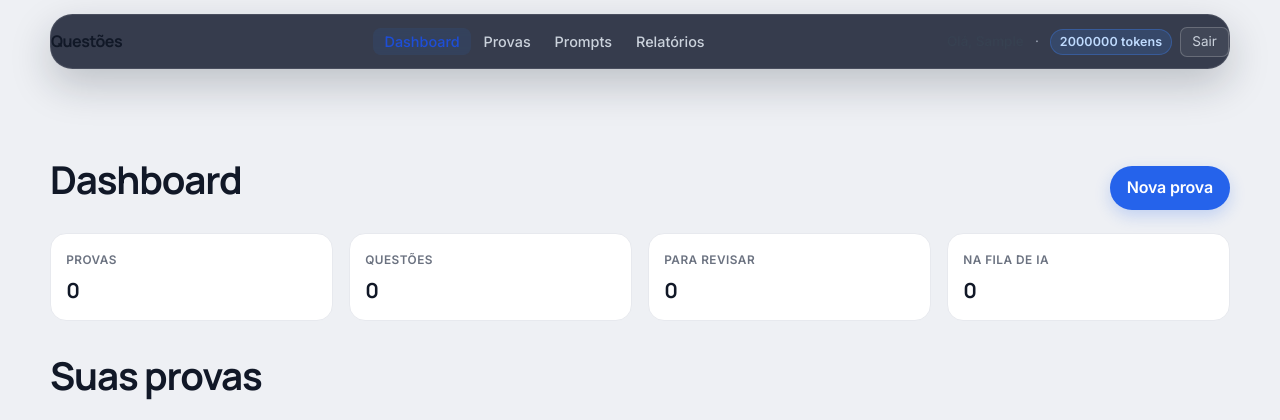
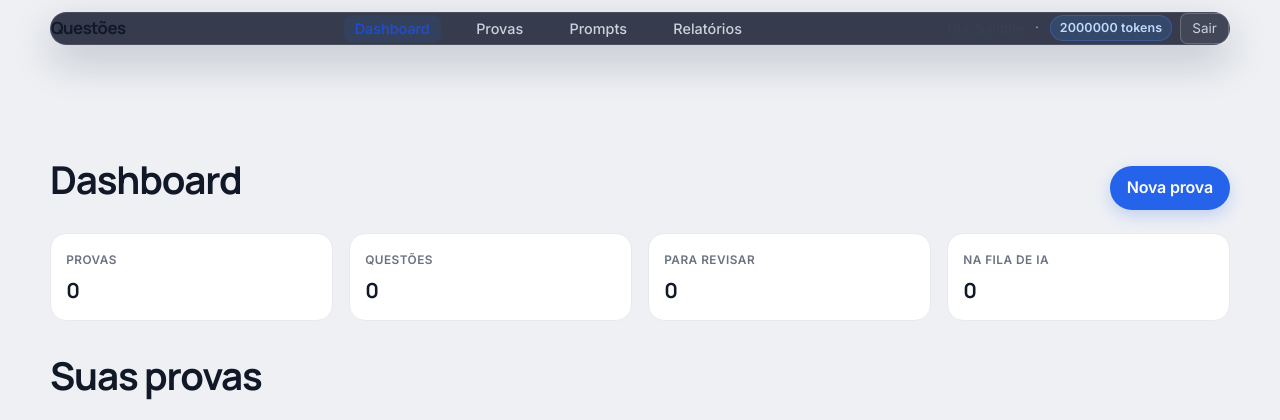
Before and after one commit to rigst/sistema_questoes, a Django app: page / in a window 1280 px wide. Shown: the top 420 px of the page. Run offline with Django 5.2, Linux system fonts and the light colour scheme; the visitor is signed in with stand-in values (Sample User, id 1); data that the repository does not hold is empty; parts of the project's set-up code (start-up, migrations or seed data) failed here and were passed over.

Commit message:
corrigir ui: cabeçalho, espaçamento e separação de questões
- cabeçalho com padding/margin uniforme (0.75rem)
- navegação com gap consistente (1.5rem)
- tabela de questões com melhor separação (padding 1rem)
- linhas com melhor visual e transição ao hover
- barra de progresso de upload visível e funcional
- espaçamento vertical mais claro

Co-Authored-By: Claude Haiku 4.5 <noreply@anthropic.com>

```diff
--- a/static/css/style.css
+++ b/static/css/style.css
@@ -809,24 +809,34 @@ table {
 
 th,
 td {
-  padding: 0.9rem;
-  border-bottom: 1px solid rgba(71, 101, 138, 0.12);
+  padding: 1rem 0.9rem;
+  border-bottom: 1px solid rgba(71, 101, 138, 0.15);
   text-align: left;
-  vertical-align: top;
+  vertical-align: middle;
 }
 
 th {
   color: var(--text);
   background: #f3f8ff;
   font-size: 0.92rem;
+  font-weight: 600;
+  padding: 1.1rem 0.9rem;
 }
 
 td {
   color: var(--text-soft);
 }
 
-tr:hover td {
-  background: rgba(47, 120, 219, 0.04);
+tbody tr {
+  transition: background 0.15s ease;
+}
+
+tbody tr:hover td {
+  background: rgba(47, 120, 219, 0.06);
+}
+
+tbody tr:last-child td {
+  border-bottom: 0;
 }
 
 .money {
@@ -3758,31 +3768,37 @@ th.money { white-space: nowrap; }
 }
 
 /* ---- HEADER — espaçamento uniforme ---- */
-.site-header { border-bottom-width: 1px; }
+.site-header {
+  border-bottom-width: 1px;
+  padding: 0.75rem 0;
+}
 
 .nav {
-  gap: 0;
-  padding: 0.55rem 0;
+  gap: 0.75rem;
+  padding: 0;
   min-height: auto;
 }
 
 .nav-top {
-  margin-right: 1.25rem;
-  gap: 0;
+  margin-right: 1.5rem;
+  gap: 0.75rem;
 }
 
 .brand {
-  font-size: 1rem;
+  font-size: 1.05rem;
   font-weight: 700;
   letter-spacing: -0.03em;
-  padding: 0.3rem 0;
+  padding: 0;
   color: var(--ds-text-900, var(--text));
 }
 
-.nav-bottom { gap: 0; }
+.nav-bottom {
+  gap: 1.5rem;
+  flex: 1;
+}
 
 .nav-links {
-  gap: 0.1rem;
+  gap: 1.5rem;
   font-size: 0.9rem;
 }
 
```
Also changed, not shown: 1 other file.
